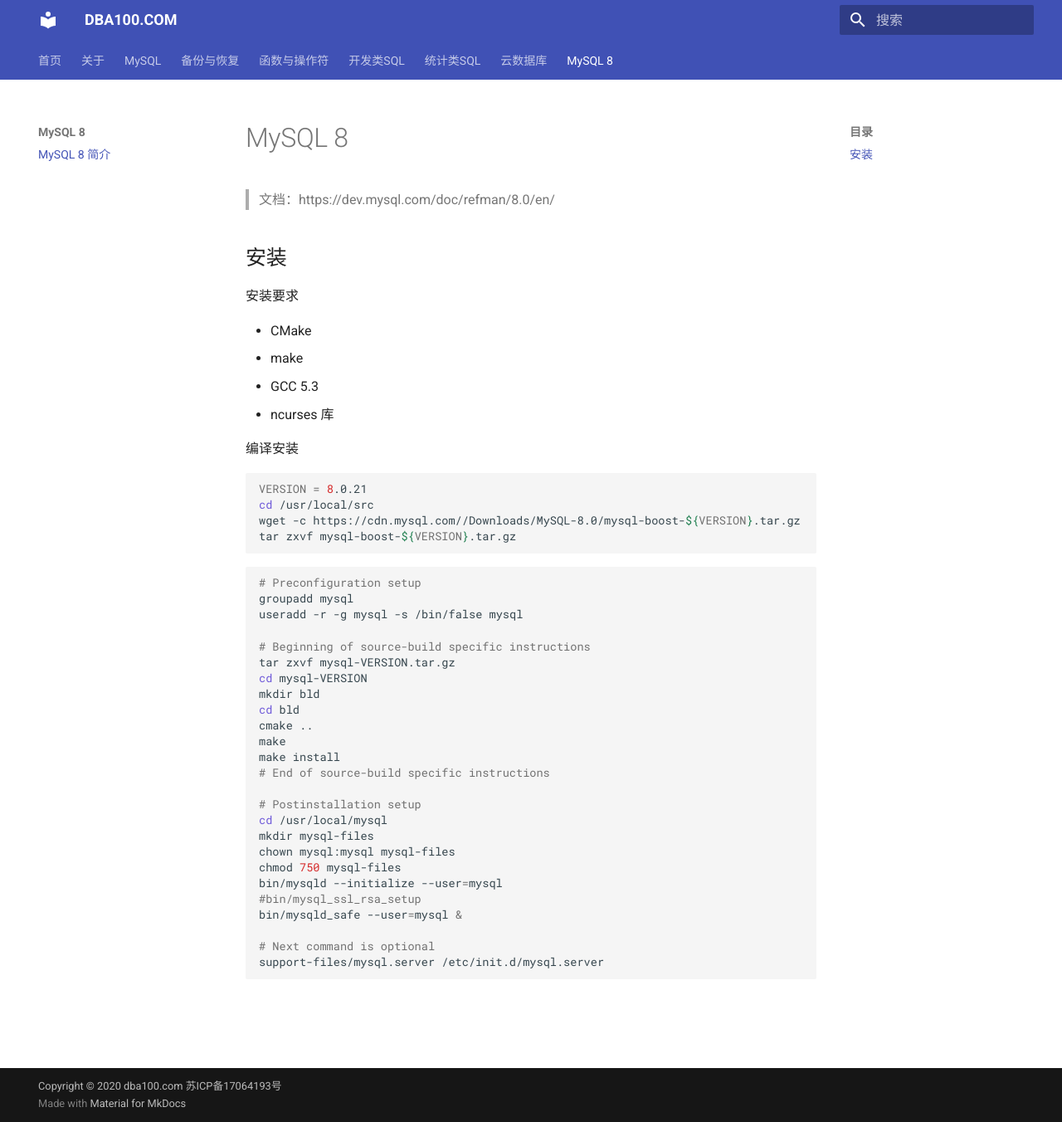
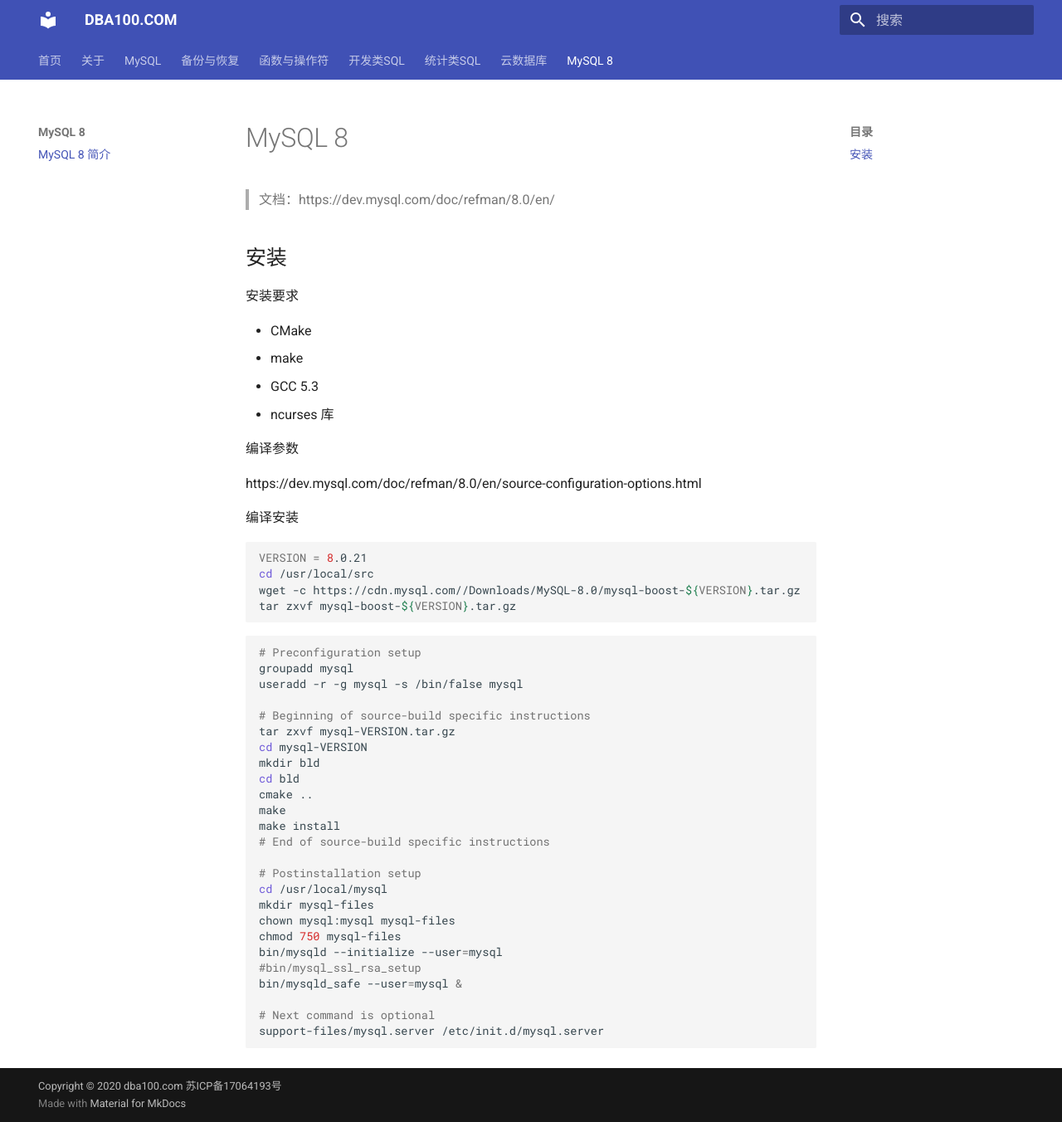
Before and after one commit to duliang123/dba100, an MkDocs documentation site: the page built from docs/mysql8/index.md, in a window 1280 px wide and 1352 px high. Shown: the whole window at 83% size. Built offline with MkDocs 1.6.1 and Material for MkDocs 9.7.7, drawn with Linux system fonts in a browser that asks for light colours.

Commit message:
Update index.md

```diff
--- a/docs/mysql8/index.md
+++ b/docs/mysql8/index.md
@@ -11,6 +11,10 @@
 * make
 * GCC 5.3
 * ncurses 库
+
+编译参数
+
+https://dev.mysql.com/doc/refman/8.0/en/source-configuration-options.html
 
 编译安装
 
```
